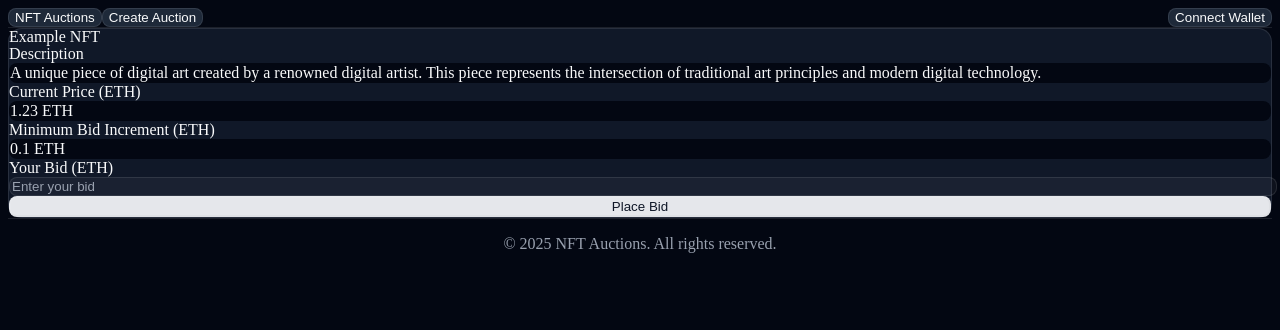
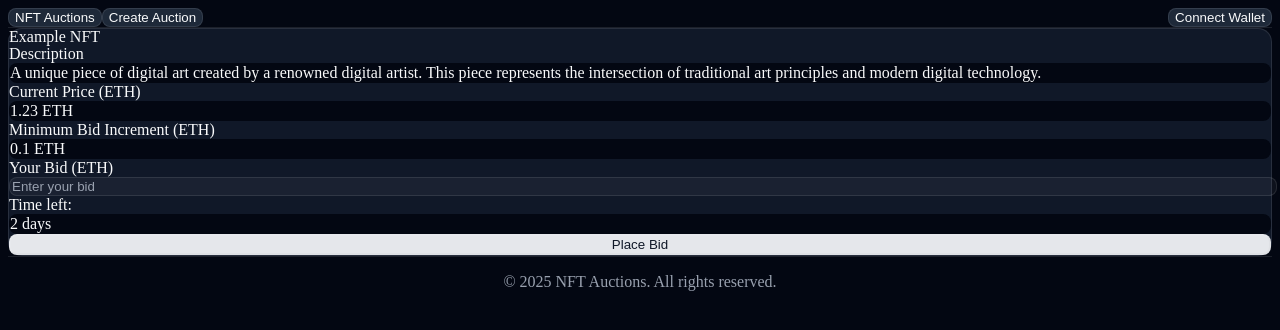
Before and after one commit to VladGlivuk/NitroCanvas-Auctions, a React (Vite) app in the folder front/: page /auction/1 in a window 1280 px wide. Shown: the top 330 px of the page. Built offline with nearby package versions, Linux system fonts and the light colour scheme.

Commit message:
Added timer

```diff
--- a/front/src/pages/AuctionTradePage.tsx
+++ b/front/src/pages/AuctionTradePage.tsx
@@ -67,6 +67,10 @@ const AuctionTradePage: React.FC = () => {
                   required
                 />
               </div>
+              <label className="block text-sm font-medium mb-2">Time left:</label>
+              <div className="px-3 py-2 rounded-md bg-background text-foreground border border-transparent">
+                {auction.timeLeft}
+              </div>
             </div>
             <Button type="submit" className="w-full">
               Place Bid
```
